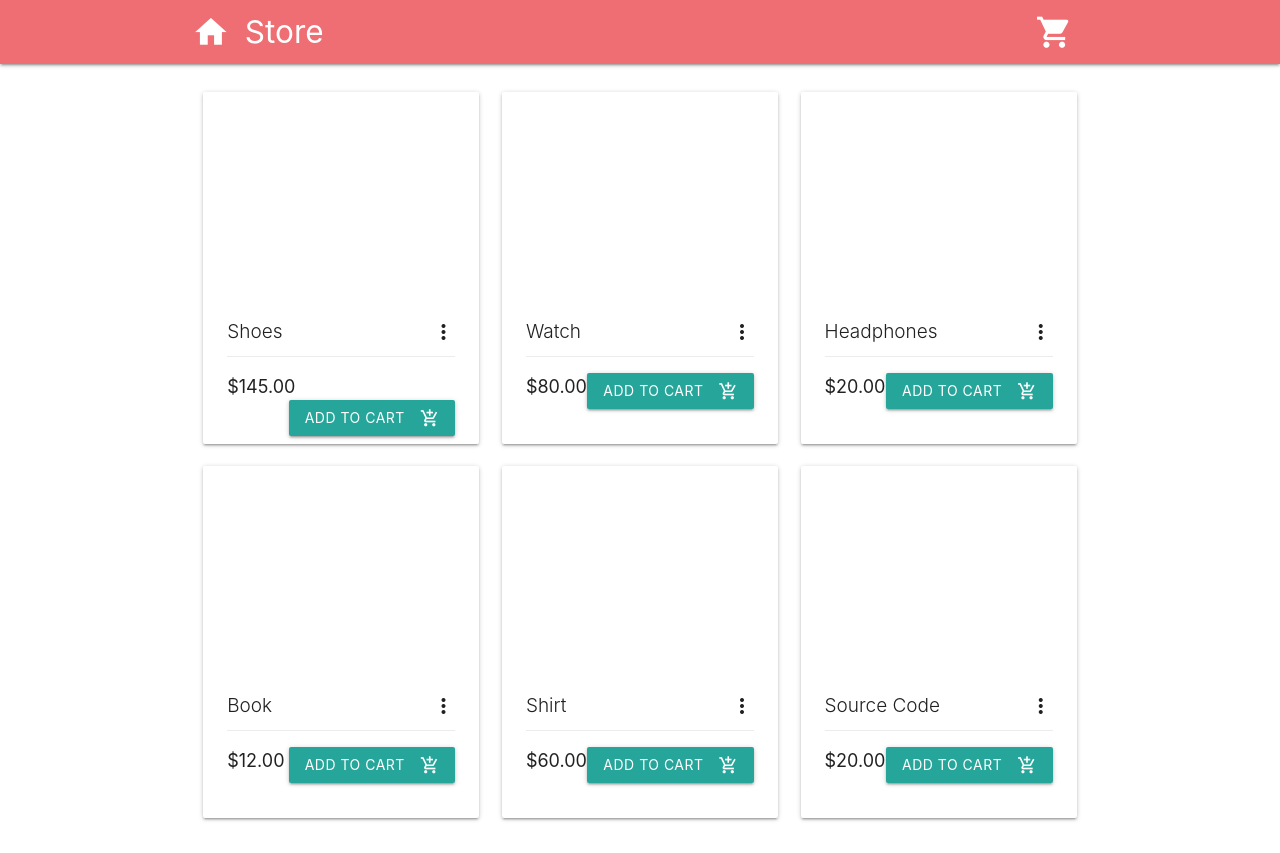
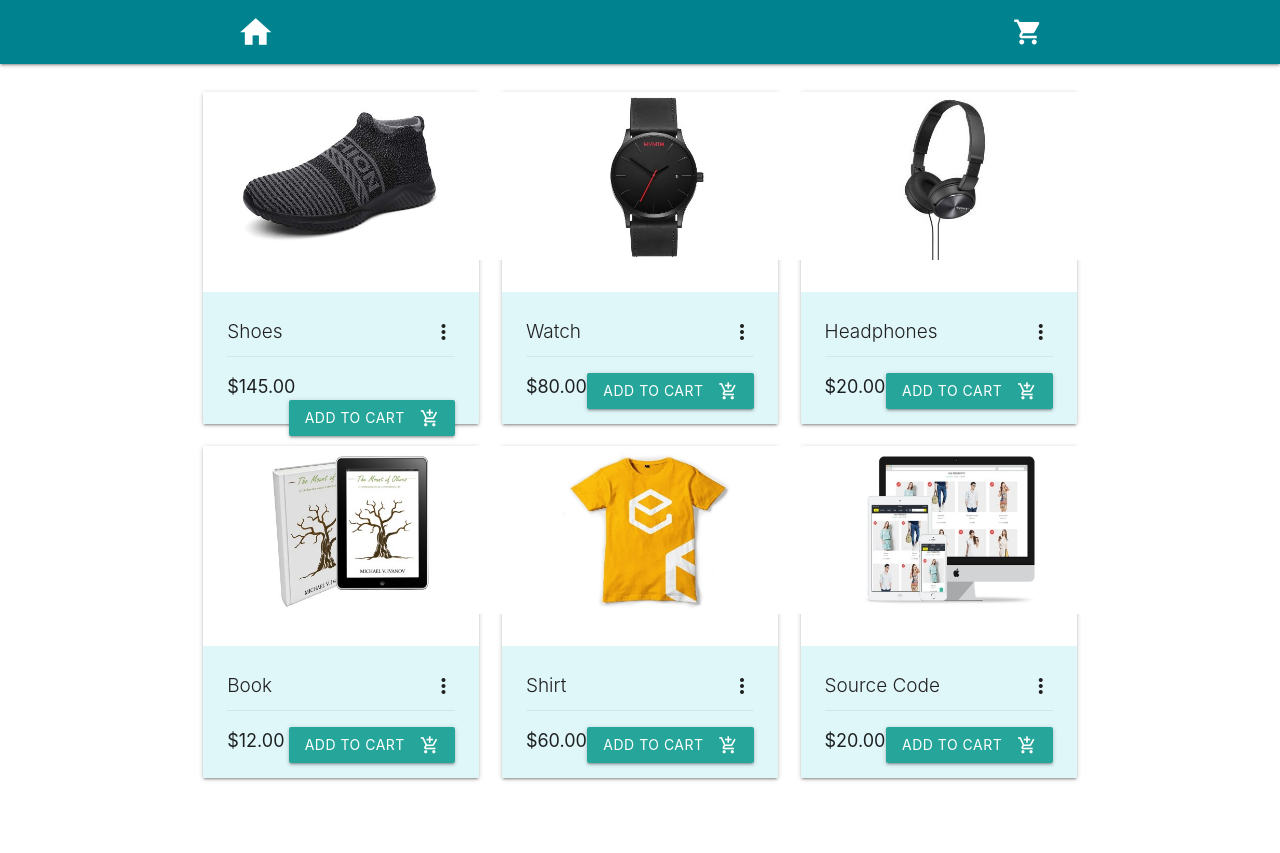
Before and after one commit to isnakolah/myecomsite, a Django app: page /store/ in a window 1280 px wide. After the commit the page ends 781 px from the top, so only its background shows below. Run offline with Django 3.2, Linux system fonts and the light colour scheme; data comes from the database, SQL or seed files in the repository; both versions use the stored data as it was after the commit.

Commit message:
Add images and cart page

```diff
--- a/ecommerce/settings.py
+++ b/ecommerce/settings.py
@@ -119,6 +119,8 @@ USE_TZ = True
 # https://docs.djangoproject.com/en/3.0/howto/static-files/
 
 STATIC_URL = '/static/'
+MEDIA_URL = '/images/'
+MEDIA_ROOT = os.path.join(BASE_DIR, 'static/images')
 
 STATICFILES_DIRS = [
     os.path.join(BASE_DIR, 'static')
--- a/ecommerce/urls.py
+++ b/ecommerce/urls.py
@@ -1,22 +1,11 @@
-"""ecommerce URL Configuration
-
-The `urlpatterns` list routes URLs to views. For more information please see:
-    https://docs.djangoproject.com/en/3.0/topics/http/urls/
-Examples:
-Function views
-    1. Add an import:  from my_app import views
-    2. Add a URL to urlpatterns:  path('', views.home, name='home')
-Class-based views
-    1. Add an import:  from other_app.views import Home
-    2. Add a URL to urlpatterns:  path('', Home.as_view(), name='home')
-Including another URLconf
-    1. Import the include() function: from django.urls import include, path
-    2. Add a URL to urlpatterns:  path('blog/', include('blog.urls'))
-"""
 from django.contrib import admin
 from django.urls import path, include
+from django.conf.urls.static import static
+from django.conf import settings
 
 urlpatterns = [
     path('admin/', admin.site.urls),
     path('store/', include('store.urls')),
 ]
+
+urlpatterns += static(settings.MEDIA_URL, document_root=settings.MEDIA_ROOT)
--- /dev/null
+++ b/static/css/styles.css
@@ -0,0 +1,22 @@
+.card-content > div.card-action {
+  padding-right: 0px;
+  padding-left: 0px;
+  padding-bottom: 0px;
+  border-bottom-width: -20;
+  margin-bottom: -20;
+}
+
+.float-right {
+  float: right;
+}
+
+
+#delete {
+  font-size: larger;
+  cursor: pointer;
+}
+
+.back-forward {
+  font-size: 3rem !important;
+  margin: 0px !important;
+}
--- a/store/models.py
+++ b/store/models.py
@@ -19,8 +19,18 @@ class Product(models.Model):
     def __str__(self):
          return self.name
 
+    @property
     def image_url(self):
-        pass
+        if self.image and hasattr(self.image, 'url'):
+            return self.image.url
+        else:
+            return 'There is no image for this'
+
+    # def image_url(self):
+    #     try:
+    #         self.image.url
+    #     except:
+    #         return 'static/images/placeholder.pngstatic/images/placeholder.pngstatic/images/placeholder.png'
 
 class Order(models.Model):
     customer = models.ForeignKey(Customer, on_delete=models.SET_NULL, blank=True, null=True)
--- a/store/templates/store/index.html
+++ b/store/templates/store/index.html
@@ -4,15 +4,15 @@
   <div class="row" style="padding-top: 20px;">
     {% for product in products %}
     <div class="col s12 m4">
-      <div class="card" style="padding-bottom: 20px;">
-        <div class="card-image waves-effect waves-block waves-light" style="height: 200px; width: 300px;">
-          <img class="activator" src="">
+      <div class="card">
+        <div class="card-image waves-effect waves-block waves-light thumbnail" style="height: 200px; width: 300px;">
+          <img class="activator" src="{{ product.image_url }}">
         </div>
-        <div class="card-content">
+        <div class="card-content cyan lighten-5">
           <span class="card-title activator grey-text text-darken-4" style="font-size: 19px;">{{ product.name }} <span style="float: right"><i class="material-icons right">more_vert</i></span> </span>
-          <div class="card-action" style="padding-right: 0px;padding-left: 0px;padding-bottom: 0px;border-bottom-width: -20;margin-bottom: -20;">
+          <div class="card-action" >
             <span style="font-size: 18px;">${{ product.price | floatformat:2 }}</span>
-            <button class="btn waves-effect waves-light" type="submit" name="action" style="float: right;">Add to cart
+            <button class="btn waves-effect waves-light float-right" type="submit" name="action">Add to cart
               <i class="material-icons right">add_shopping_cart</i>
             </button>
           </div>
--- a/store/templates/store/layout.html
+++ b/store/templates/store/layout.html
@@ -1,3 +1,4 @@
+{% load static %}
 <!DOCTYPE html>
 <html lang="en">
 <head>
@@ -6,17 +7,19 @@
   <!-- Compiled and minified CSS -->
   <link rel="stylesheet" href="https://cdnjs.cloudflare.com/ajax/libs/materialize/1.0.0/css/materialize.min.css">
   <link href="https://fonts.googleapis.com/icon?family=Material+Icons" rel="stylesheet">
-  <!-- <link rel="stylesheet" href="static 'store/css/styles.css'"> -->
+  <!-- Compiled and minified JavaScript -->
+  <script src="https://cdnjs.cloudflare.com/ajax/libs/materialize/1.0.0/js/materialize.min.js"></script>
+  <link rel="stylesheet" href="{% static '/css/styles.css' %}">
   <title>Ecom</title>
 </head>
 <body>
   <div>
     <nav>
-      <div class="nav-wrapper">
-        <div class="container">
-          <a href="{% url 'store:index' %}" class="brand-logo"><i class="material-icons" style="font-size: larger;">home</i>Store</a>
+      <div class="nav-wrapper cyan darken-3">
+        <div class="container" style="padding-left: 3rem; padding-right: 2rem;">
+          <a href="{% url 'store:index' %}" class="brand-logo"><i class="material-icons" style="font-size: 2.5rem;">home</i></a>
         <ul class="right hide-on-med-and-down">
-          <li><a href="{% url 'store:view_cart' %}"><i class="material-icons" style="font-size: 2.5rem;">shopping_cart</i></a></li>
+          <li><a href="{% url 'store:view_cart' %}"><i class="material-icons" style="font-size: 2rem;">shopping_cart</i></a></li>
         </ul>
         </div>
       </div>
@@ -27,7 +30,5 @@
 
     {% endblock content %}
   </div>
-  <!-- Compiled and minified JavaScript -->
-  <script src="https://cdnjs.cloudflare.com/ajax/libs/materialize/1.0.0/js/materialize.min.js"></script>
 </body>
 </html>
--- a/store/urls.py
+++ b/store/urls.py
@@ -5,5 +5,6 @@ app_name = 'store'
 
 urlpatterns = [
     path('', views.index, name='index'),
-    path('cart', views.view_cart, name='view_cart'),
+    path('cart/', views.view_cart, name='view_cart'),
+    path('checkout/', views.checkout, name='checkout'),
 ]
--- a/store/views.py
+++ b/store/views.py
@@ -1,6 +1,7 @@
 from django.shortcuts import render
 from django.http import HttpResponse
 from .models import Customer, Product, OrderItem, Order, ShippingAddress
+from django.views import generic
 
 # Create your views here.
 def index(request):
@@ -14,3 +15,9 @@ def view_cart(request):
         'products': Product.objects.all()
     }
     return render(request, 'store/cart.html', context)
+
+def checkout(request):
+    context = {
+        'products': Product.objects.all()
+    }
+    return render(request, 'store/index.html', context)
```
Also changed, not shown: store/static/store/css/styles.css (deleted, +0 -18 lines), store/templates/store/cart.html (+24 -8 lines), db.sqlite3, static/images/book.jpg (added), static/images/headphones.jpg (added), static/images/shirt.jpg (added), static/images/shoes.jpg (added), static/images/sourcecode.jpg (added), static/images/watch.jpg (added).
